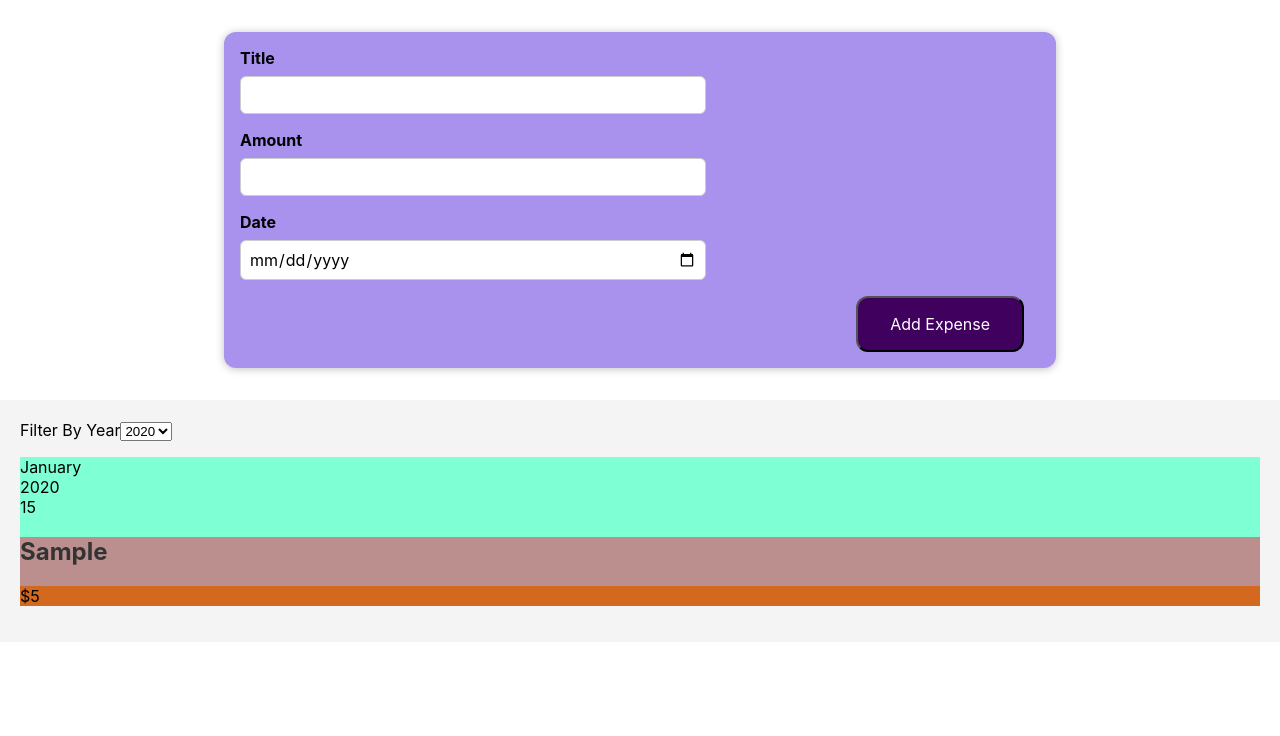
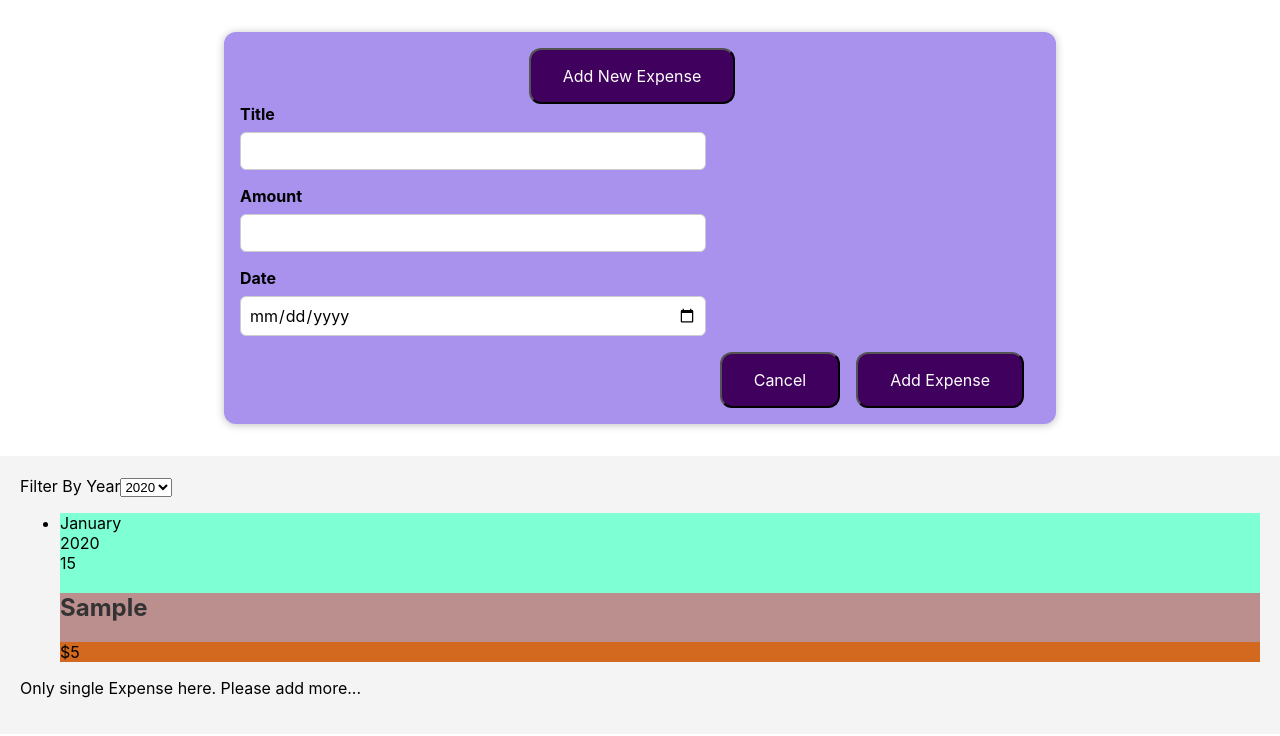
Before and after one commit to manj7999/Chart-App, a React (Create React App) app: page / in a window 1280 px wide. Both pictures are taken after typing "Sample", "5", "2020-01-15" into the empty fields and a click on the button "Add Expense". Shown: the top 736 px of the page. Built offline with nearby package versions, Linux system fonts and the light colour scheme.

Commit message:
DIY - Challenges on Conditional Rendering

```diff
--- a/src/Components/Expenses/ExpensesList.js
+++ b/src/Components/Expenses/ExpensesList.js
@@ -5,6 +5,22 @@ import "./ExpensesList.css";
 const ExpensesList = (props) => {
   if (props.items.length === 0) {
    return <h2 className="expenses-list_fallback">Found no expenses.</h2>
+  }
+
+  if (props.items.length === 1) {
+    return (
+      <div>
+        <ul className="expenses-list">
+          <ExpenseItem
+            key={props.items[0].id}
+            title={props.items[0].title}
+            amount={props.items[0].amount}
+            date={props.items[0].date}
+          />
+        </ul>
+        <p>Only single Expense here. Please add more...</p>
+      </div>
+    );
   }
 
   return (
--- a/src/Components/Expenses/NewExpense/ExpenseForm.js
+++ b/src/Components/Expenses/NewExpense/ExpenseForm.js
@@ -50,9 +50,9 @@ const ExpensesForm = (props) => {
 
     // props.onSaveExpenseData(expenseData);
     props.onSaveExpenseData(expenseData);
-    setEnteredTitle('');
-    setEnteredAmount('');
-    setEnteredDate('');
+    setEnteredTitle("");
+    setEnteredAmount("");
+    setEnteredDate("");
   };
 
   return (
@@ -72,7 +72,7 @@ const ExpensesForm = (props) => {
             type="number"
             min="0.01"
             step="0.01"
-            value = {enteredAmount}
+            value={enteredAmount}
             onChange={amountChangeHandler}
           />
         </div>
@@ -82,12 +82,15 @@ const ExpensesForm = (props) => {
             type="date"
             min="2019-01-01"
             max="2022-12-31"
-            value = {enteredDate}
+            value={enteredDate}
             onChange={dateChangeHandler}
           />
         </div>
       </div>
       <div className="new-expense_actions">
+        <button type="button" onClick={props.onCancel}>
+          Cancel
+        </button>
         <button type="submit">Add Expense</button>
       </div>
     </form>
--- a/src/Components/Expenses/NewExpense/NewExpense.js
+++ b/src/Components/Expenses/NewExpense/NewExpense.js
@@ -1,19 +1,37 @@
-import React from "react";
+import React, { useState } from "react";
 import ExpenseForm from "./ExpenseForm";
 import "./NewExpense.css";
 
 const NewExpense = (props) => {
-const SaveExpenseDataHandler = (enteredExpenseData) => {
-  const expenseData = {
-    ...enteredExpenseData,
-    id: Math.random().toString()
+  const [isEditing, setIsEditing] = useState(false);
+
+  const SaveExpenseDataHandler = (enteredExpenseData) => {
+    const expenseData = {
+      ...enteredExpenseData,
+      id: Math.random().toString(),
+    };
+    props.onAddExpense(expenseData);
+    setIsEditing(false);
   };
-  props.onAddExpense(expenseData);
-};
 
+  const startEditingHandler = () => {
+    setIsEditing(true);
+  };
+
+  const stopEditingHandler = () => {
+    setIsEditing(false);
+  };
   return (
     <div className="new-expense">
-      <ExpenseForm onSaveExpenseData={SaveExpenseDataHandler}/>
+      {!isEditing && (
+        <button onClick={startEditingHandler}>Add New Expense</button>
+      )}
+      {!isEditing && (
+        <ExpenseForm
+          onSaveExpenseData={SaveExpenseDataHandler}
+          onCancel={stopEditingHandler}
+        />
+      )}
       {/* <ExpenseForm onAddExpense={SaveExpenseDataHandler}/> */}
     </div>
   );
```
